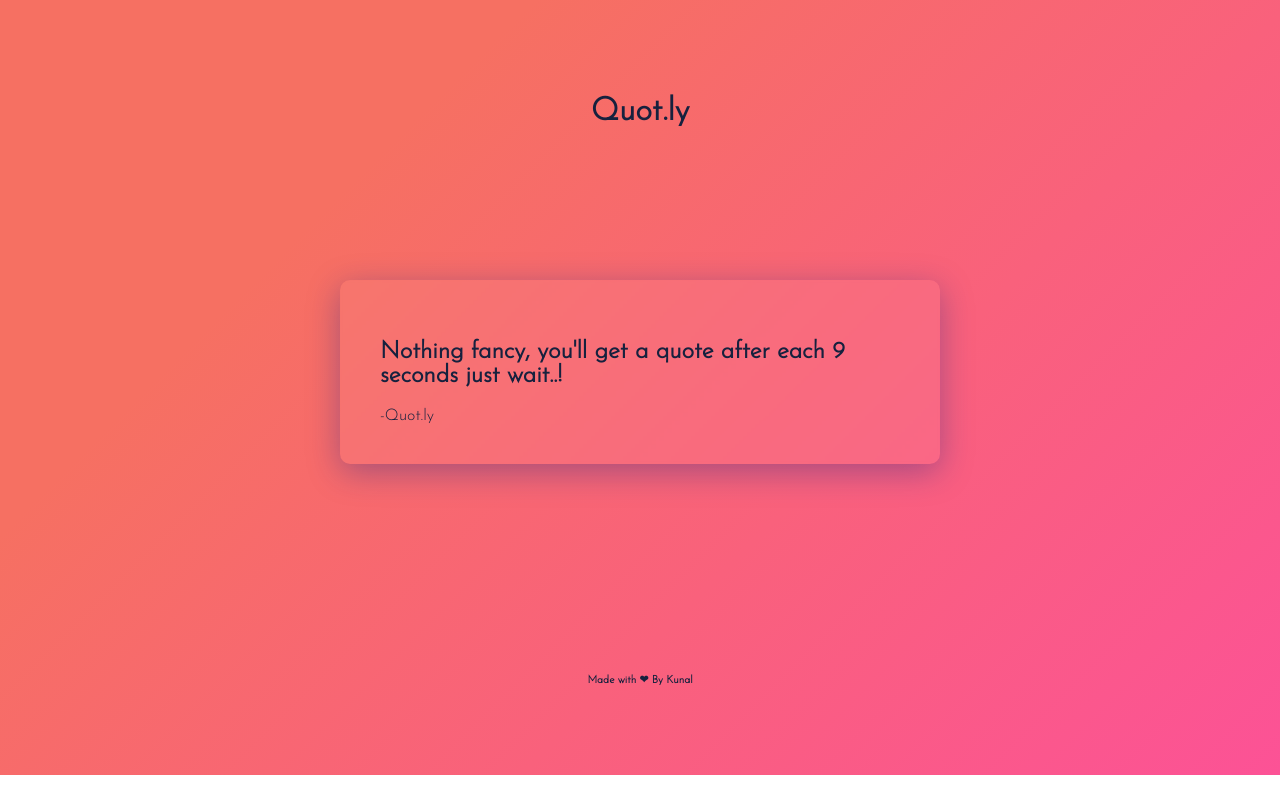
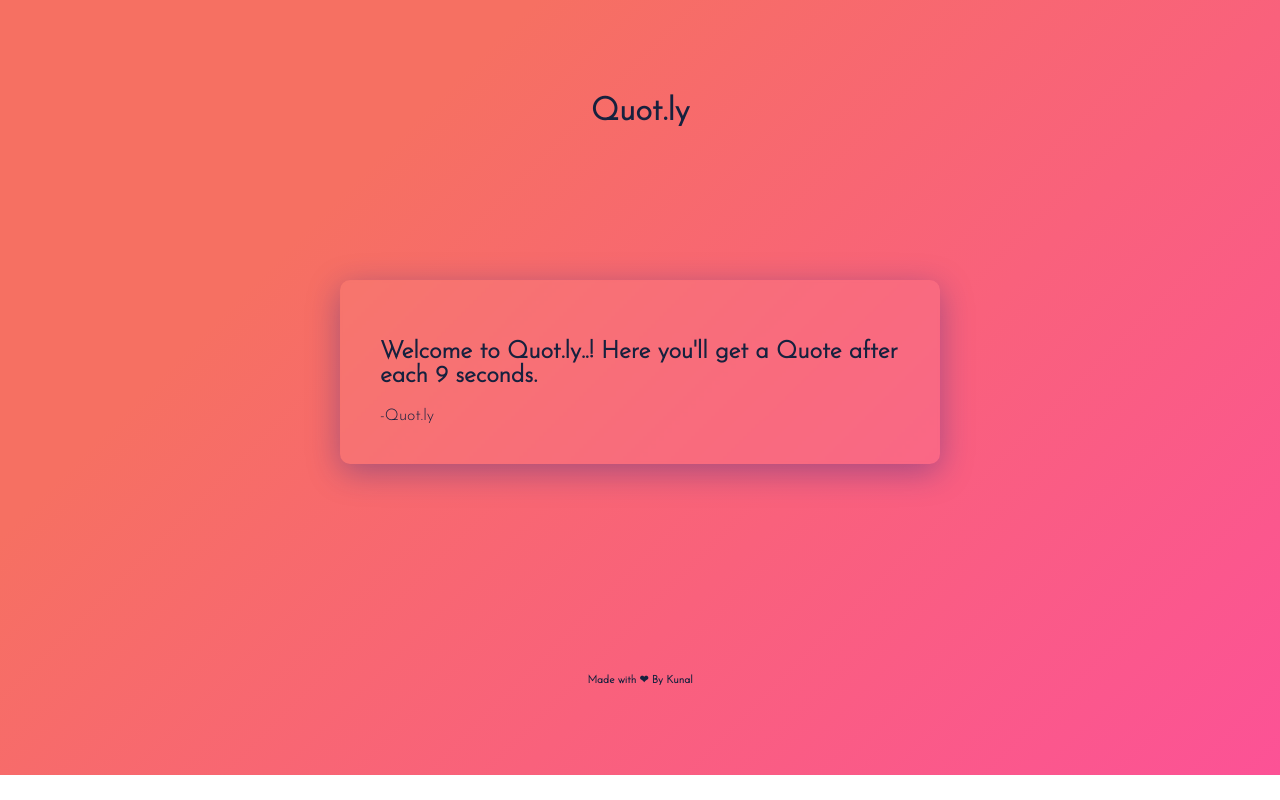
Before and after one commit to Dev-kunal/Quotly, a React (Create React App) app: page / in a window 1280 px wide. Built offline with nearby package versions, Linux system fonts and the light colour scheme; no server answers.

Commit message:
Change Greeting text

```diff
--- a/src/App.js
+++ b/src/App.js
@@ -3,9 +3,10 @@ import "./styles.css";
 import axios from "axios";
 
 export default function App() {
+
   const [quote, setQuote] = useState({
     author: "Quot.ly",
-    text: "Nothing fancy, you'll get a quote after each 9 seconds just wait..!"
+    text: "Welcome to Quot.ly..! Here you'll get a Quote after each 9 seconds. "
   });
   useEffect(() => {
     axios
```
